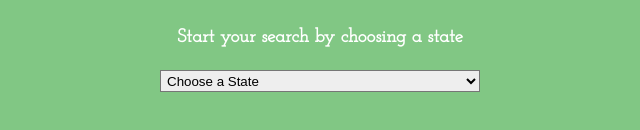
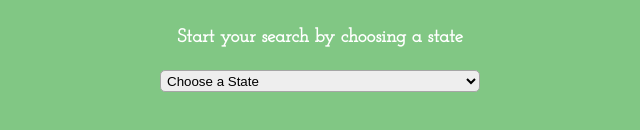
Before and after one commit to melanconz/schoolsearch, a React app: page / in a window 1280 px wide. Shown: the part 304-434 px from the top of the page, 320-960 px from the left. Built offline with nearby package versions, Linux system fonts and the light colour scheme.

Commit message:
select box styles

```diff
--- a/src/components/college-list/FilterHeader.js
+++ b/src/components/college-list/FilterHeader.js
@@ -20,6 +20,7 @@ const styles = StyleSheet.create({
     display: 'flex'
   },
   homeButton: {
+    color: 'black',
     borderRadius: '4px',
     width: '75px',
     height: '27px',
--- a/src/index.css
+++ b/src/index.css
@@ -25,4 +25,15 @@ select {
   width: 25vw;
   padding: 2px;
   margin: 4px;
+  border-width: 1px;
+  border-style: solid;
+  border-color: rgb(166, 166, 166);
+  border-image: initial;
+  border-radius: 5px;
+  -webkit-appearance: menulist;
+box-sizing: border-box;
+align-items: center;
+white-space: pre;
+-webkit-rtl-ordering: logical;
+color: black;
 }
```
